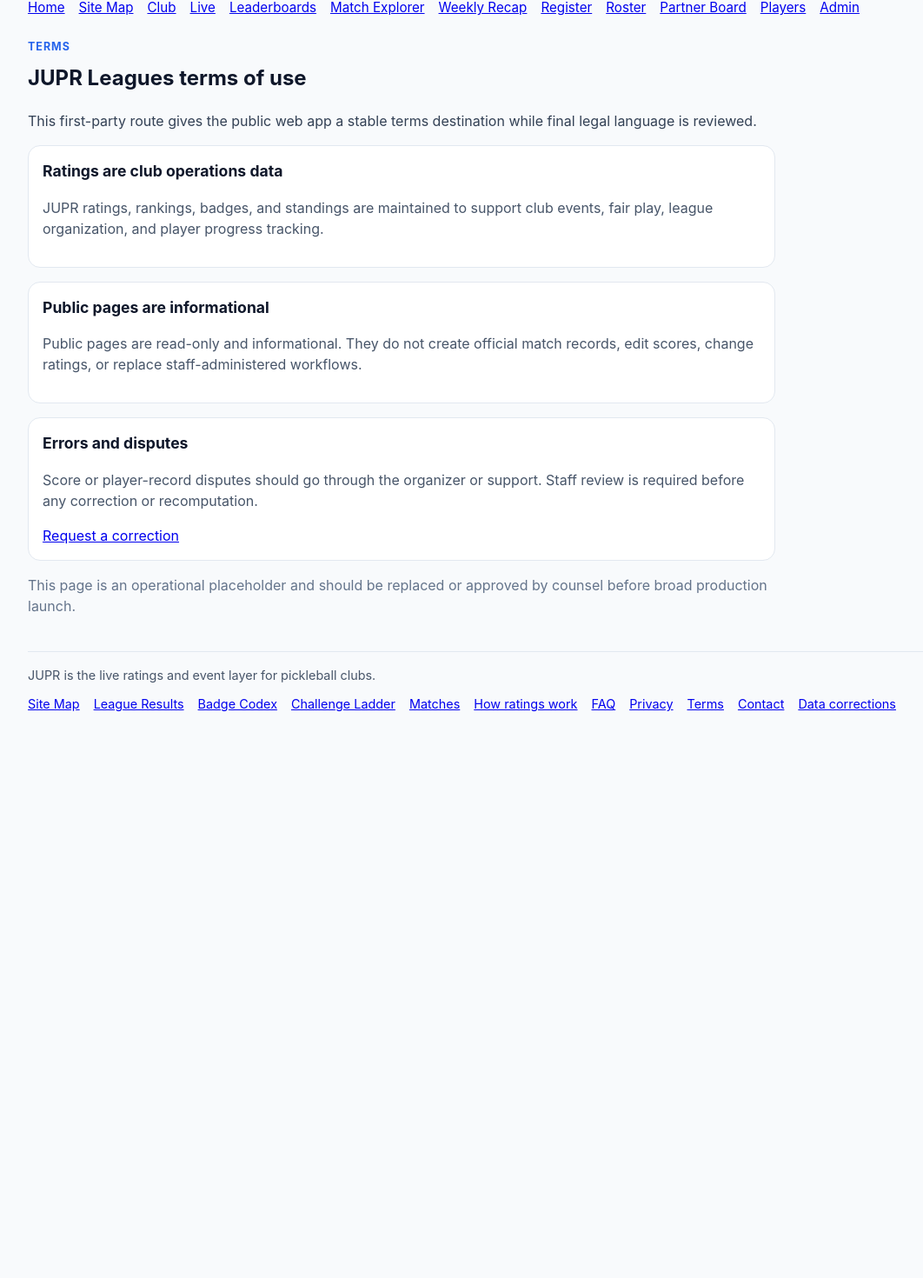
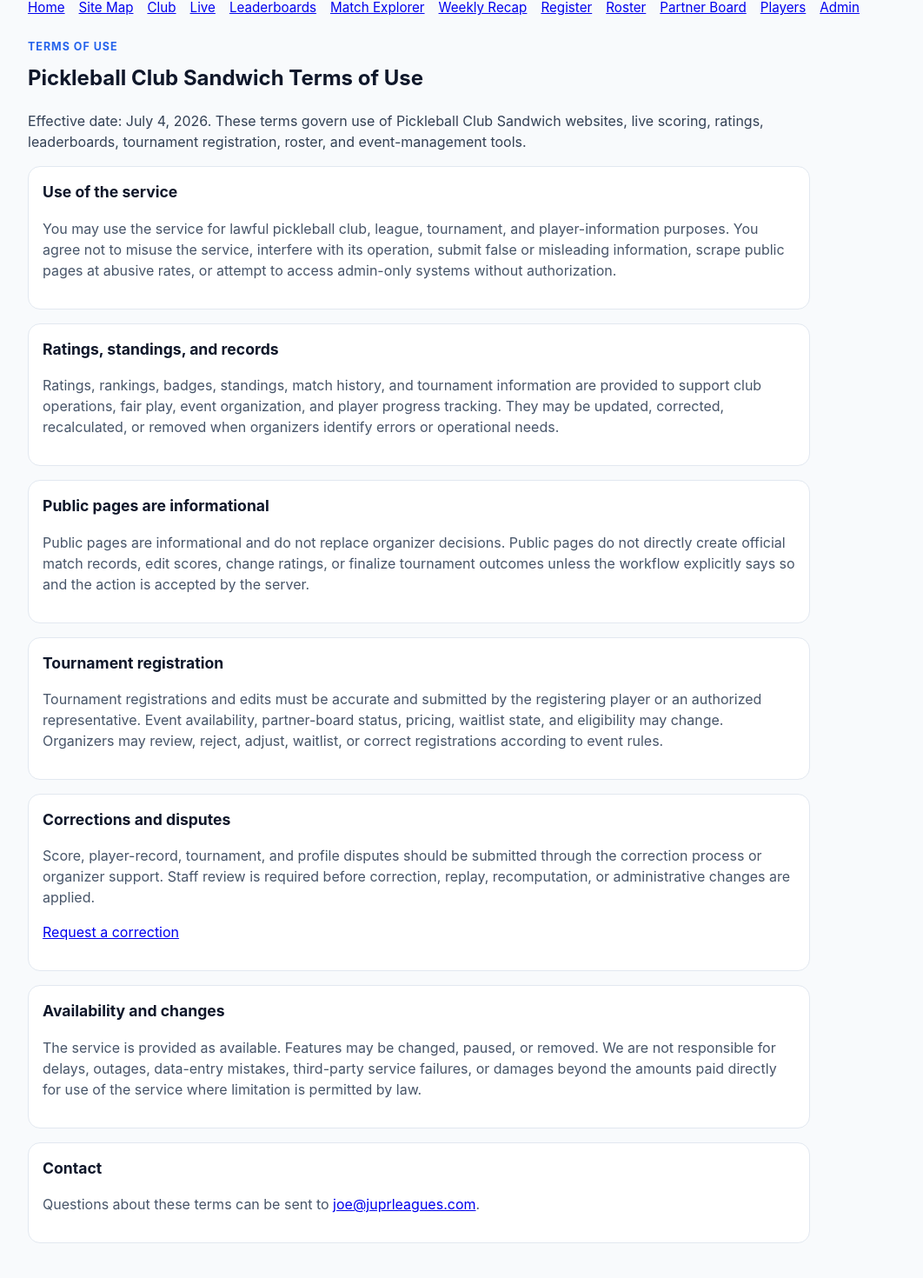
Before and after one commit to pickleballattrespalapas/JUPR, a Next.js app in the folder apps/web/: page /terms in a window 1280 px wide. Shown: the part 54-1524 px from the top of the page at 87% size, without its empty margins (48-1110 px from the left). Before the commit the page ends 891 px from the top, so only its background shows below. Built offline with nearby package versions, Linux system fonts and the light colour scheme.

Commit message:
replace terms placeholder with terms copy

```diff
--- a/apps/web/app/terms/page.tsx
+++ b/apps/web/app/terms/page.tsx
@@ -7,42 +7,64 @@
   background: "white"
 };
 
+const supportEmail = "joe@juprleagues.com";
+
 export default function TermsPage() {
   return (
-    <section style={{ maxWidth: "860px" }}>
+    <section style={{ maxWidth: "900px" }}>
       <p style={{ margin: "0 0 0.5rem", color: "#2563eb", fontWeight: 700, textTransform: "uppercase", letterSpacing: "0.08em", fontSize: "0.78rem" }}>
-        Terms
+        Terms of Use
       </p>
-      <h1 style={{ marginTop: 0 }}>JUPR Leagues terms of use</h1>
+      <h1 style={{ marginTop: 0 }}>Pickleball Club Sandwich Terms of Use</h1>
       <p style={{ color: "#334155" }}>
-        This first-party route gives the public web app a stable terms destination while final legal language is reviewed.
+        Effective date: July 4, 2026. These terms govern use of Pickleball Club Sandwich websites, live scoring, ratings, leaderboards, tournament registration, roster, and event-management tools.
       </p>
 
       <div style={{ display: "grid", gap: "1rem" }}>
         <article style={cardStyle}>
-          <h2 style={{ marginTop: 0, fontSize: "1.1rem" }}>Ratings are club operations data</h2>
+          <h2 style={{ marginTop: 0, fontSize: "1.1rem" }}>Use of the service</h2>
           <p style={{ color: "#475569" }}>
-            JUPR ratings, rankings, badges, and standings are maintained to support club events, fair play, league organization, and player progress tracking.
+            You may use the service for lawful pickleball club, league, tournament, and player-information purposes. You agree not to misuse the service, interfere with its operation, submit false or misleading information, scrape public pages at abusive rates, or attempt to access admin-only systems without authorization.
+          </p>
+        </article>
+        <article style={cardStyle}>
+          <h2 style={{ marginTop: 0, fontSize: "1.1rem" }}>Ratings, standings, and records</h2>
+          <p style={{ color: "#475569" }}>
+            Ratings, rankings, badges, standings, match history, and tournament information are provided to support club operations, fair play, event organization, and player progress tracking. They may be updated, corrected, recalculated, or removed when organizers identify errors or operational needs.
           </p>
         </article>
         <article style={cardStyle}>
           <h2 style={{ marginTop: 0, fontSize: "1.1rem" }}>Public pages are informational</h2>
           <p style={{ color: "#475569" }}>
-            Public pages are read-only and informational. They do not create official match records, edit scores, change ratings, or replace staff-administered workflows.
+            Public pages are informational and do not replace organizer decisions. Public pages do not directly create official match records, edit scores, change ratings, or finalize tournament outcomes unless the workflow explicitly says so and the action is accepted by the server.
           </p>
         </article>
         <article style={cardStyle}>
-          <h2 style={{ marginTop: 0, fontSize: "1.1rem" }}>Errors and disputes</h2>
+          <h2 style={{ marginTop: 0, fontSize: "1.1rem" }}>Tournament registration</h2>
           <p style={{ color: "#475569" }}>
-            Score or player-record disputes should go through the organizer or support. Staff review is required before any correction or recomputation.
+            Tournament registrations and edits must be accurate and submitted by the registering player or an authorized representative. Event availability, partner-board status, pricing, waitlist state, and eligibility may change. Organizers may review, reject, adjust, waitlist, or correct registrations according to event rules.
           </p>
-          <Link href="/data-corrections">Request a correction</Link>
+        </article>
+        <article style={cardStyle}>
+          <h2 style={{ marginTop: 0, fontSize: "1.1rem" }}>Corrections and disputes</h2>
+          <p style={{ color: "#475569" }}>
+            Score, player-record, tournament, and profile disputes should be submitted through the correction process or organizer support. Staff review is required before correction, replay, recomputation, or administrative changes are applied.
+          </p>
+          <p><Link href="/data-corrections">Request a correction</Link></p>
+        </article>
+        <article style={cardStyle}>
+          <h2 style={{ marginTop: 0, fontSize: "1.1rem" }}>Availability and changes</h2>
+          <p style={{ color: "#475569" }}>
+            The service is provided as available. Features may be changed, paused, or removed. We are not responsible for delays, outages, data-entry mistakes, third-party service failures, or damages beyond the amounts paid directly for use of the service where limitation is permitted by law.
+          </p>
+        </article>
+        <article style={cardStyle}>
+          <h2 style={{ marginTop: 0, fontSize: "1.1rem" }}>Contact</h2>
+          <p style={{ color: "#475569" }}>
+            Questions about these terms can be sent to <a href={`mailto:${supportEmail}`}>{supportEmail}</a>.
+          </p>
         </article>
       </div>
-
-      <p style={{ color: "#64748b", marginTop: "1rem" }}>
-        This page is an operational placeholder and should be replaced or approved by counsel before broad production launch.
-      </p>
     </section>
   );
 }
```
